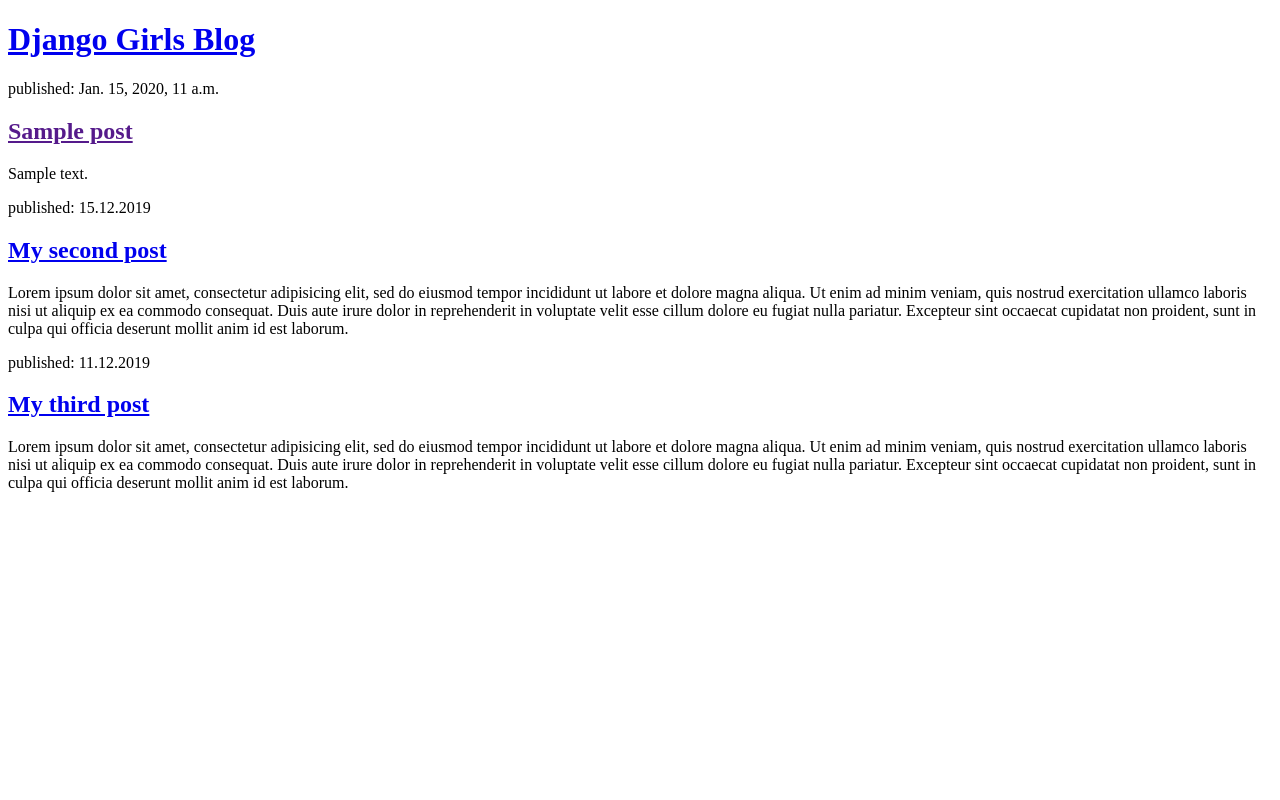
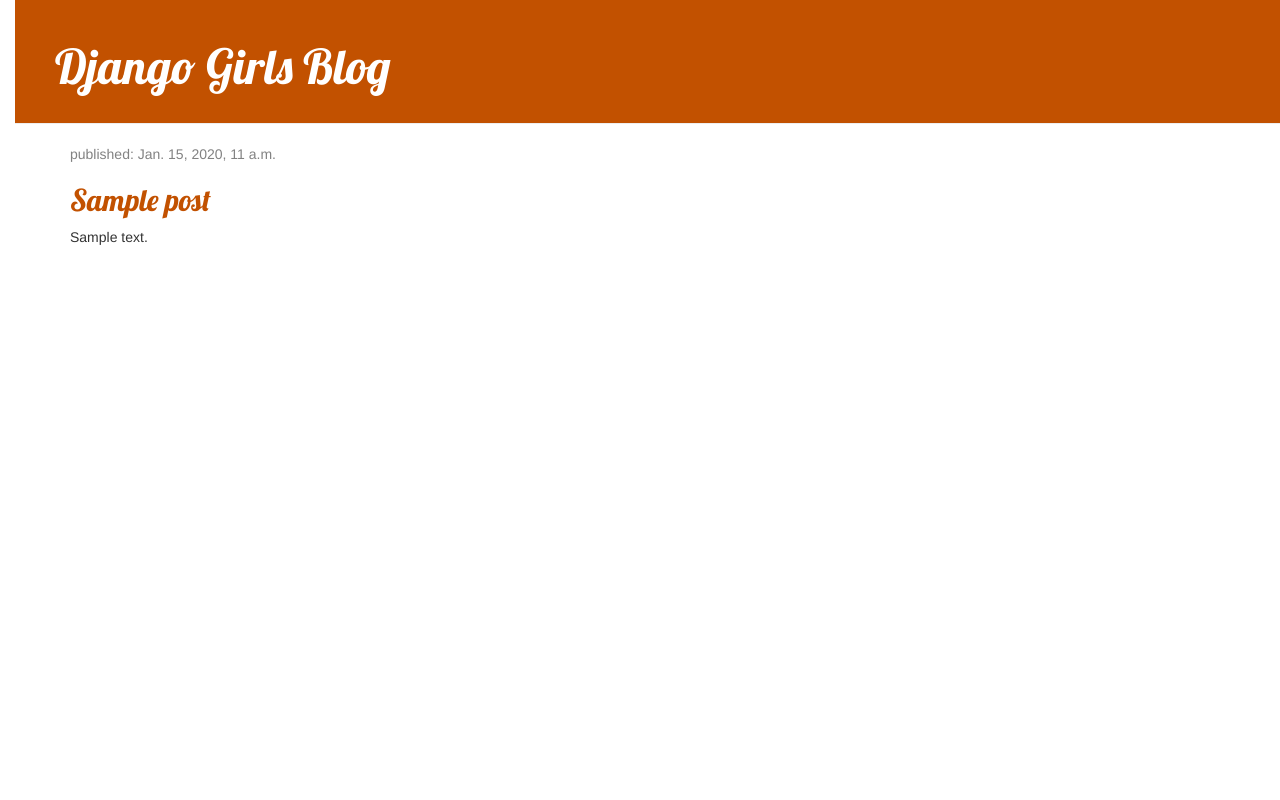
Before and after one commit to maze76/my-first-blog, a Django app: template blog/templates/blog/post_list.html in a window 1280 px wide. Run offline with Django 3.2, Linux system fonts and the light colour scheme; the template is opened without the code that fills it: values that come from a table or form of the project are taken from there, others are empty; tables that the repository leaves empty hold one stand-in row (values such as "Sample post"); some libraries are stand-ins or nearby versions.

Commit message:
Added view and template for detailed blog post as well as CSS for the site.

```diff
--- /dev/null
+++ b/blog/static/css/blog.css
@@ -0,0 +1,53 @@
+h1 a, h2 a {
+    color: #C25100;
+    font-family: 'Lobster';
+}
+body {
+    padding-left: 15px;
+}
+.page-header {
+  background-color: #C25100;
+  margin-top: 0;
+  padding: 20px 20px 20px 40px;
+}
+
+.page-header h1, .page-header h1 a, .page-header ha a:visited, .page-header h1 a:active {
+  color: #ffffff;
+  font-size: 36pt;
+  text-decoration: none;
+}
+
+.content {
+  margin-left: 40px;
+}
+
+h1, h2, h3, h4 {
+  font-family: 'Lobster', cursive;
+}
+
+.date {
+  color: #828282
+}
+
+.save {
+  float: right;
+}
+
+.post-form textarea, .post-form input {
+  width: 100%;
+}
+
+.top-menu, .top-menu:hover, .top.menu:visited {
+  color: #ffffff;
+  float: right;
+  font-size: 26pt;
+  margin-right: 20px;
+}
+
+.post {
+  margin-bottom: 70px;
+}
+
+.post h1 a, .post h1 a:visited {
+  color: #000000;
+}
--- /dev/null
+++ b/blog/templates/blog/base.html
@@ -0,0 +1,23 @@
+{% load static %}
+<html>
+    <head>
+        <title>Django Girls blog</title>
+        <link rel="stylesheet" href="//maxcdn.bootstrapcdn.com/bootstrap/3.2.0/css/bootstrap.min.css">
+        <link rel="stylesheet" href="//maxcdn.bootstrapcdn.com/bootstrap/3.2.0/css/bootstrap-theme.min.css">
+        <link href='//fonts.googleapis.com/css?family=Lobster&subset=latin,latin-ext' rel='stylesheet' type='text/css'>
+        <link rel="stylesheet" href="{% static 'css/blog.css' %}">
+    </head>
+    <body>
+        <div class="page-header">
+            <h1><a href="/">Django Girls Blog</a></h1>
+        </div>
+        <div class="content container">
+            <div class="row">
+                <div class="col-md-8">
+                {% block content %}
+                {% endblock %}
+                </div>
+            </div>
+        </div>
+    </body>
+</html>
--- a/blog/templates/blog/post_list.html
+++ b/blog/templates/blog/post_list.html
@@ -1,34 +1,13 @@
-<!DOCTYPE html>
-<html lang="en" dir="ltr">
-  <head>
-    <meta charset="utf-8">
-    <title>Django Girls Blog</title>
-  </head>
-  <body>
-    <div class="">
-      <h1><a href="/">Django Girls Blog</a></h1>
-    </div>
+{% extends 'blog/base.html' %}
 
+{% block content %}
     {% for post in posts %}
-      <div class="">
-        <p>published: {{ post.published_date}}</p>
-        <h2><a href="">{{ post.title }}</a></h2>
-        <p>{{ post.text|linebreaksbr}}</p>
-      </div>
+        <div class="post">
+            <div class="date">
+                <p>published: {{ post.published_date }}</p>
+            </div>
+            <h2><a href="{% url 'post_detail' pk=post.pk %}">{{ post.title }}</a></h2>
+            <p>{{ post.text|linebreaksbr }}</p>
+        </div>
     {% endfor %}
-
-    <div class="">
-      <p>published: 15.12.2019</p>
-      <h2><a href="#">My second post</a></h2>
-      <p>Lorem ipsum dolor sit amet, consectetur adipisicing elit, sed do eiusmod tempor incididunt ut labore et dolore magna aliqua. Ut enim ad minim veniam, quis nostrud exercitation ullamco laboris nisi ut aliquip ex ea commodo consequat. Duis aute irure dolor in reprehenderit in voluptate velit esse cillum dolore eu fugiat nulla pariatur. Excepteur sint occaecat cupidatat non proident, sunt in culpa qui officia deserunt mollit anim id est laborum.</p>
-    </div>
-
-    <div class="">
-      <p>published: 11.12.2019</p>
-      <h2><a href="#">My third post</a></h2>
-      <p>Lorem ipsum dolor sit amet, consectetur adipisicing elit, sed do eiusmod tempor incididunt ut labore et dolore magna aliqua. Ut enim ad minim veniam, quis nostrud exercitation ullamco laboris nisi ut aliquip ex ea commodo consequat. Duis aute irure dolor in reprehenderit in voluptate velit esse cillum dolore eu fugiat nulla pariatur. Excepteur sint occaecat cupidatat non proident, sunt in culpa qui officia deserunt mollit anim id est laborum.</p>
-    </div>
-
-    </div>
-  </body>
-</html>
+{% endblock %}
--- a/blog/urls.py
+++ b/blog/urls.py
@@ -3,4 +3,5 @@ from . import views
 
 urlpatterns = [
     path('', views.post_list, name='post_list'),
+    path('post/<int:pk>/', views.post_detail, name='post_detail'),
 ]
--- a/blog/views.py
+++ b/blog/views.py
@@ -1,8 +1,13 @@
 from django.shortcuts import render
 from django.utils import timezone
 from .models import Post
+from django.shortcuts import render, get_object_or_404
 
 # Create your views here.
 def post_list(request):
     posts = Post.objects.filter(published_date__lte=timezone.now()).order_by('published_date')
     return render(request, 'blog/post_list.html', {'posts': posts})
+
+def post_detail(request, pk):
+    post = get_object_or_404(Post, pk=pk)
+    return render(request, 'blog/post_detail.html', {'post':post})
```
Also changed, not shown: blog/templates/blog/post_detail.html (added, +13 -0 lines).
